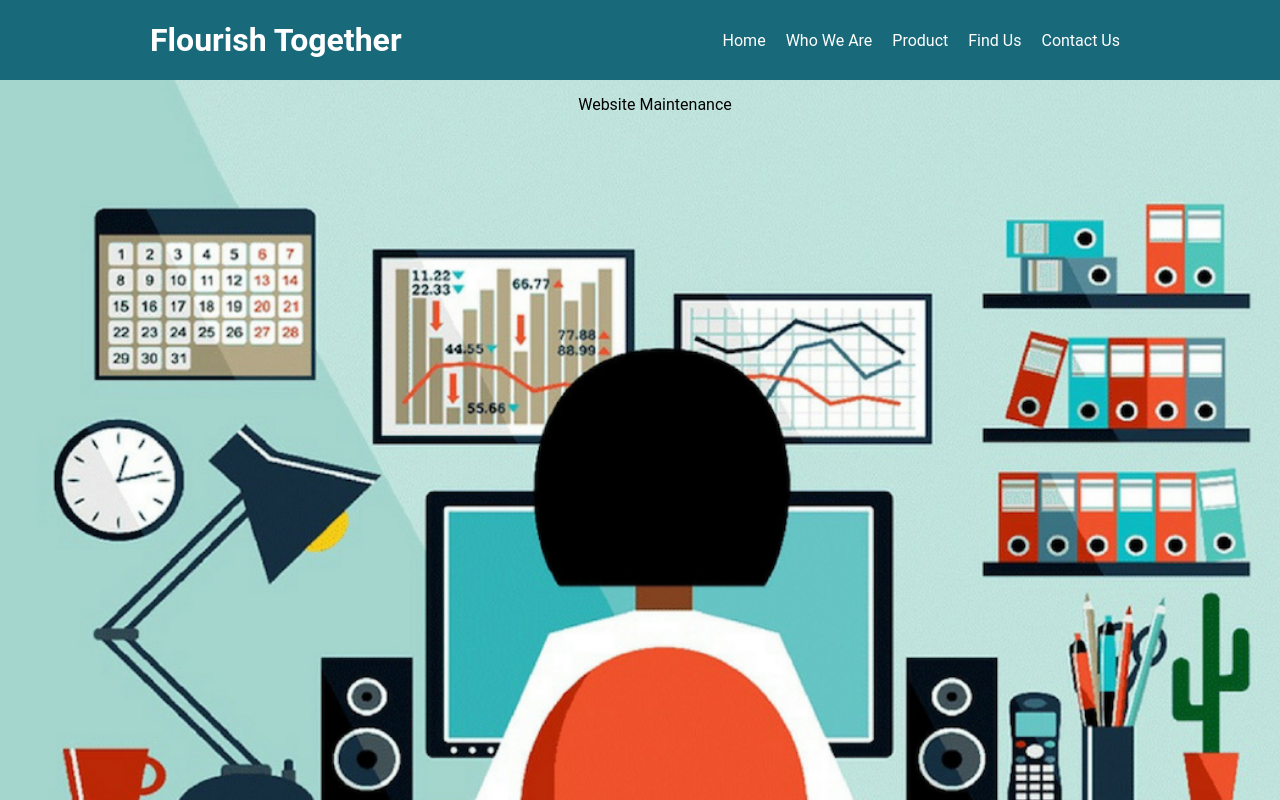
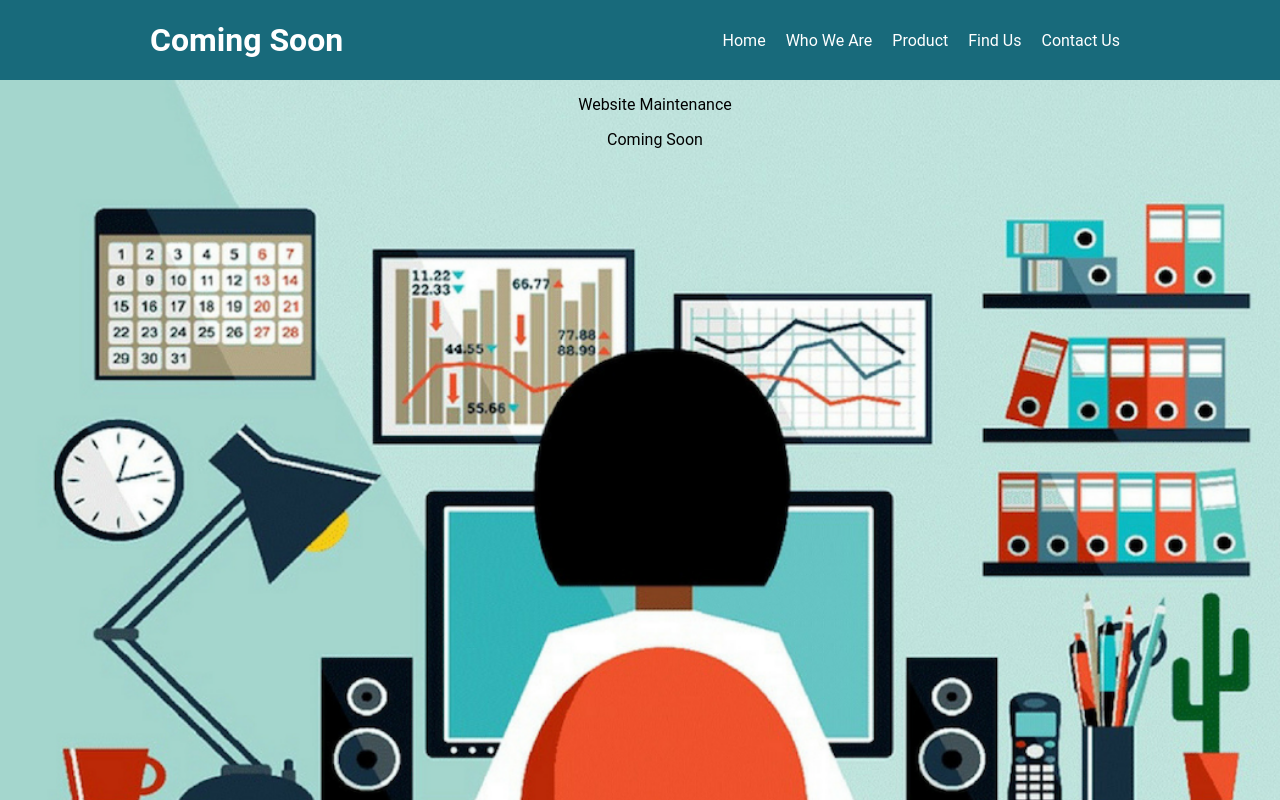
Before and after one commit to VillageWebCompanyCIC/BLANK-holding-page-BS, a plain HTML site: page index.html in a window 1280 px wide. Drawn offline with Linux system fonts and the light colour scheme.

Commit message:
updated content
removed references to client

```diff
--- a/index.html
+++ b/index.html
@@ -4,12 +4,12 @@
         <meta http-equiv="X-UA-Compatible" content="IE=edge">
         <meta name="viewport" content="width=device-width, initial-scale=1">
 
-        <meta name="description" content="Flourish Together Coming Soon Page">
-        <meta name="author" content="Claire Worthington & Zhong Yi Yan">
+        <meta name="description" content="Village Web Company Coming Soon Page">
+        <meta name="author" content="Village Web Company CIC Team">
         <meta name="keywords" content="Holding Page">
         <link rel="icon" href="../../favicon.ico">
 
-        <title>Flourish Together Coming Soon Page</title>
+        <title>Village Web Company Coming Soon Page</title>
 
         <!-- Custom styles for this template-->
         <link rel="stylesheet" href="css/style.css">
@@ -17,7 +17,7 @@
 
     <body>
         <header>
-            <h1 id="left"><a href="#">Flourish Together</a></h1>
+            <h1 id="left"><a href="#">Coming Soon</a></h1>
             <nav id="right">
                 <ul>
                     <li><a href="#home">Home</a></li>
@@ -46,6 +46,7 @@
         <section id="home">
             <div id="content">
                 <p>Website Maintenance</p>
+                <p>Coming Soon</p>
             </div>
         </section>
 
```
